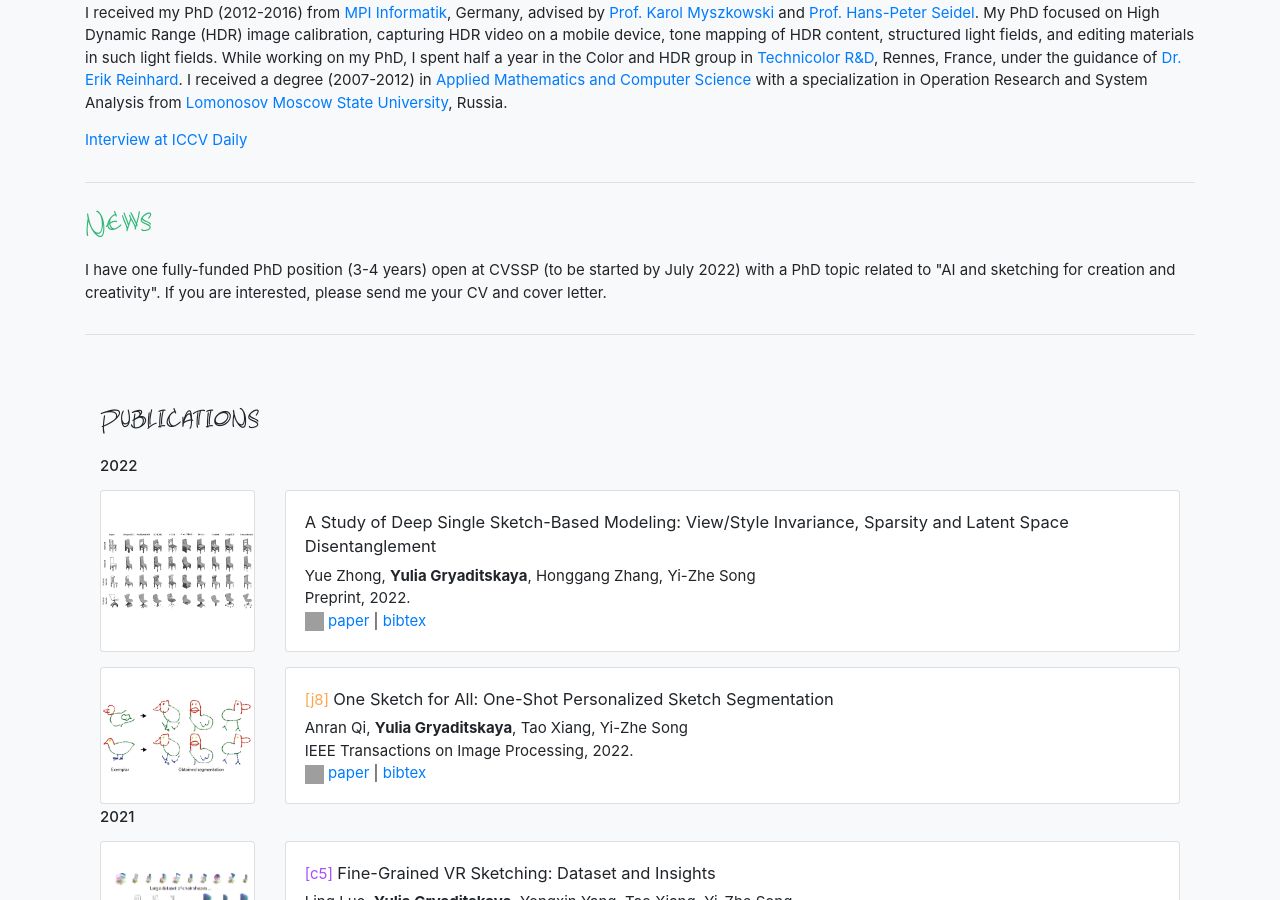
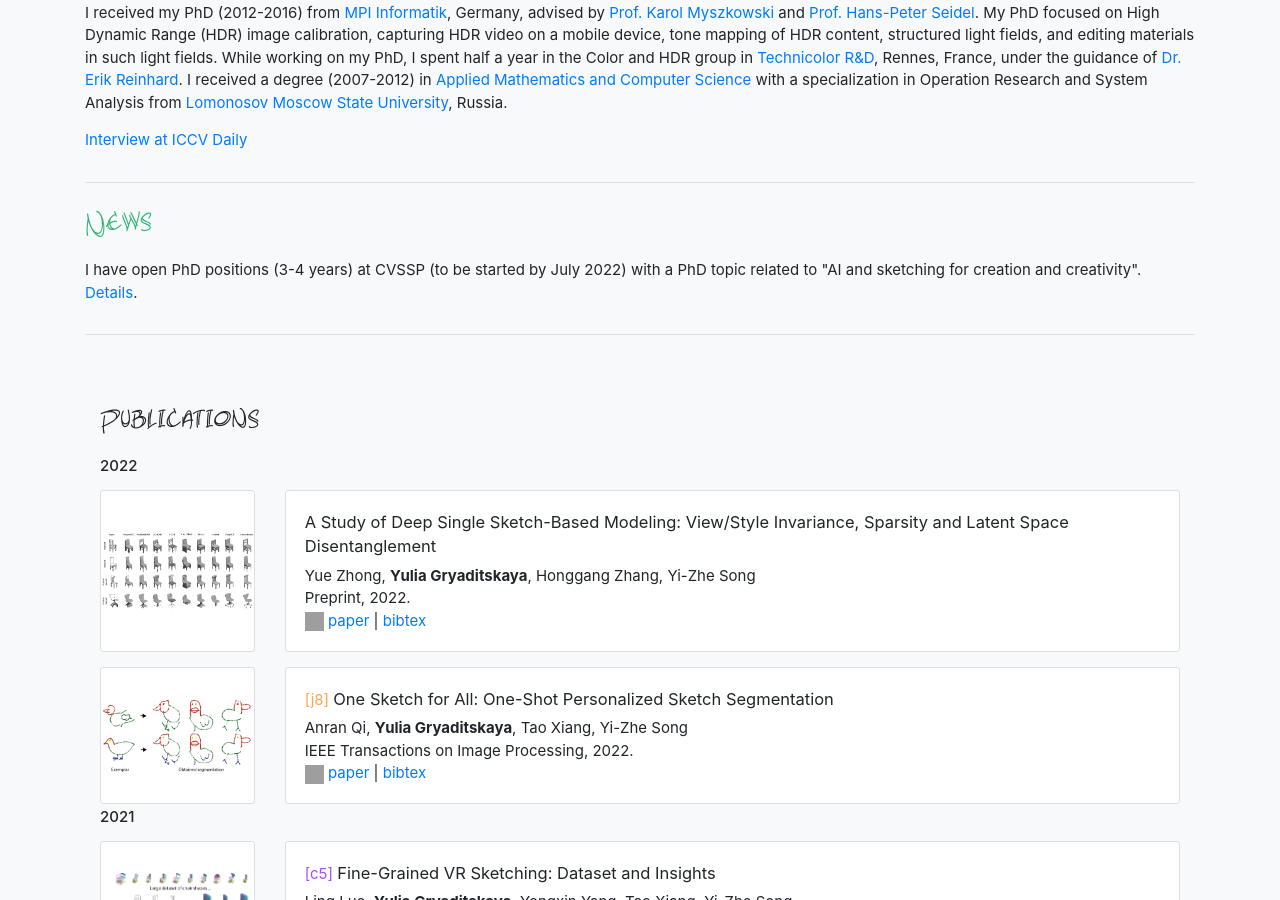
Before and after one commit to ygryadit/ygryadit.github.io, a Jekyll site: the page built from index.md, in a window 1280 px wide and 900 px high, scrolled down 607 px. Built offline with Jekyll 4.4.1, drawn with Linux system fonts in a browser that asks for light colours; grey boxes are pictures that could not be loaded.

Commit message:
PhD call

```diff
--- a/index.md
+++ b/index.md
@@ -119,8 +119,8 @@ layout: main
 		<h4 style="font-family: 'atlandsketchesbb_reg'; font-size: 300%; color:#2fb673"> News </h4>
 
 		<p>
-			I have one fully-funded PhD position (3-4 years) open at CVSSP (to be started by July 2022) with a PhD topic related to "AI and sketching for creation and creativity".
-			If you are interested, please send me your CV and cover letter.
+			I have open PhD positions (3-4 years) at CVSSP (to be started by July 2022) with a PhD topic related to "AI and sketching for creation and creativity".
+			<a href="./calls/PhD_call.pdf">Details</a>.
 		</p>
 
 	</div>
```
Also changed, not shown: 1 other file.
